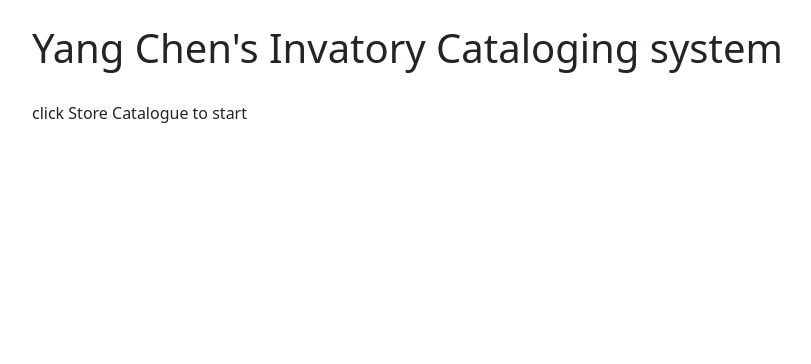
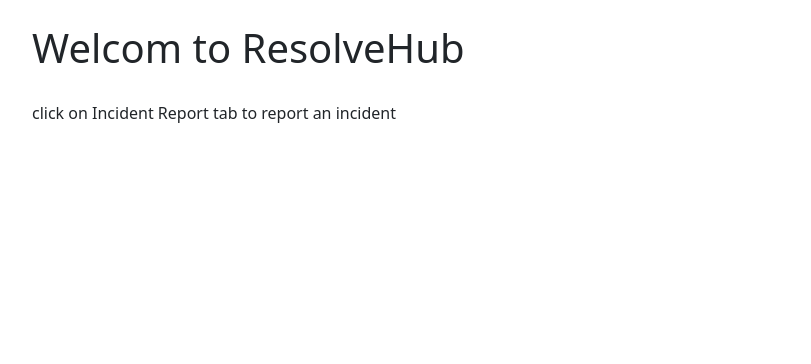
Before and after one commit to pisove/ProjectGroup26, a Node server app: page / in a window 1280 px wide. Shown: the part 56-420 px from the top of the page, without its empty margins (50-861 px from the left). Run offline with Node 20, Linux system fonts and the light colour scheme; some libraries are stand-ins or nearby versions.

Commit message:
Update index.ejs

```diff
--- a/server/views/index.ejs
+++ b/server/views/index.ejs
@@ -4,8 +4,8 @@
 <main>
   <div class="jumbotron jumbotron-fluid">
   <div class="container"><br>
-    <h1 class="display-6">Yang Chen's Invatory Cataloging system</h1><br>
-    <h6 class="display-10">click Store Catalogue to start</h6>
+    <h1 class="display-6">Welcom to ResolveHub </h1><br>
+    <h6 class="display-10">click on Incident Report tab to report an incident</h6>
   </div>
 </div>
 </main>
```
